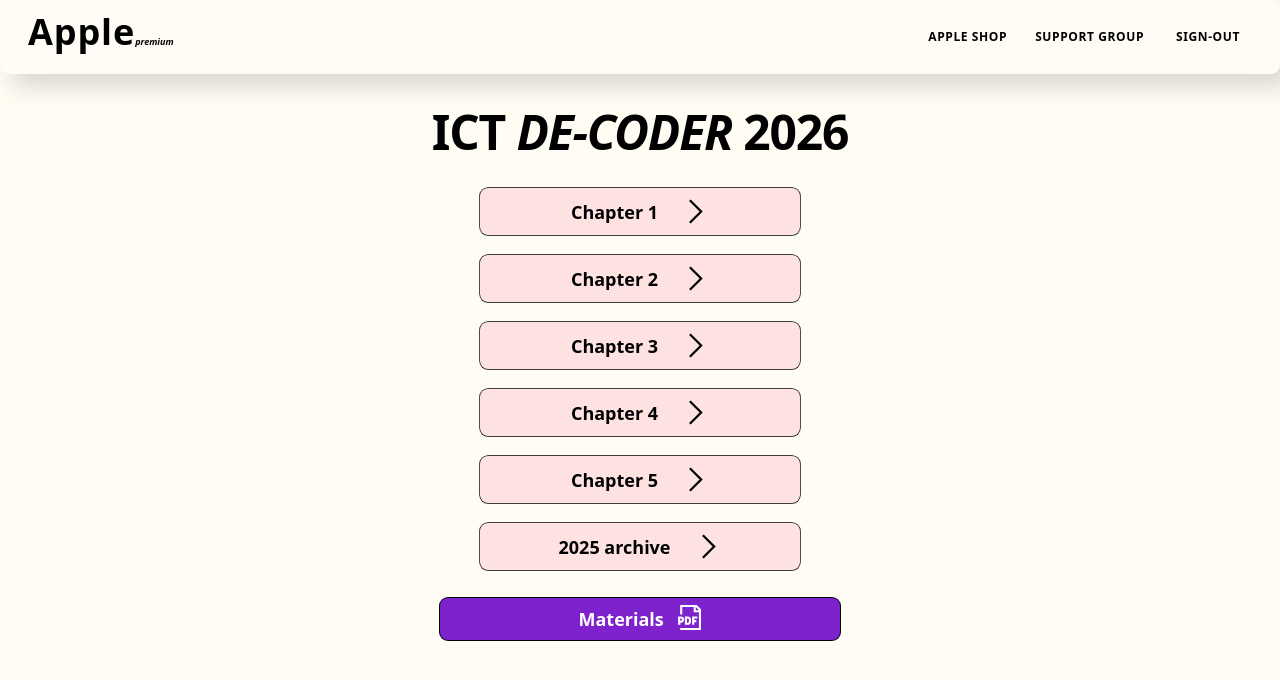
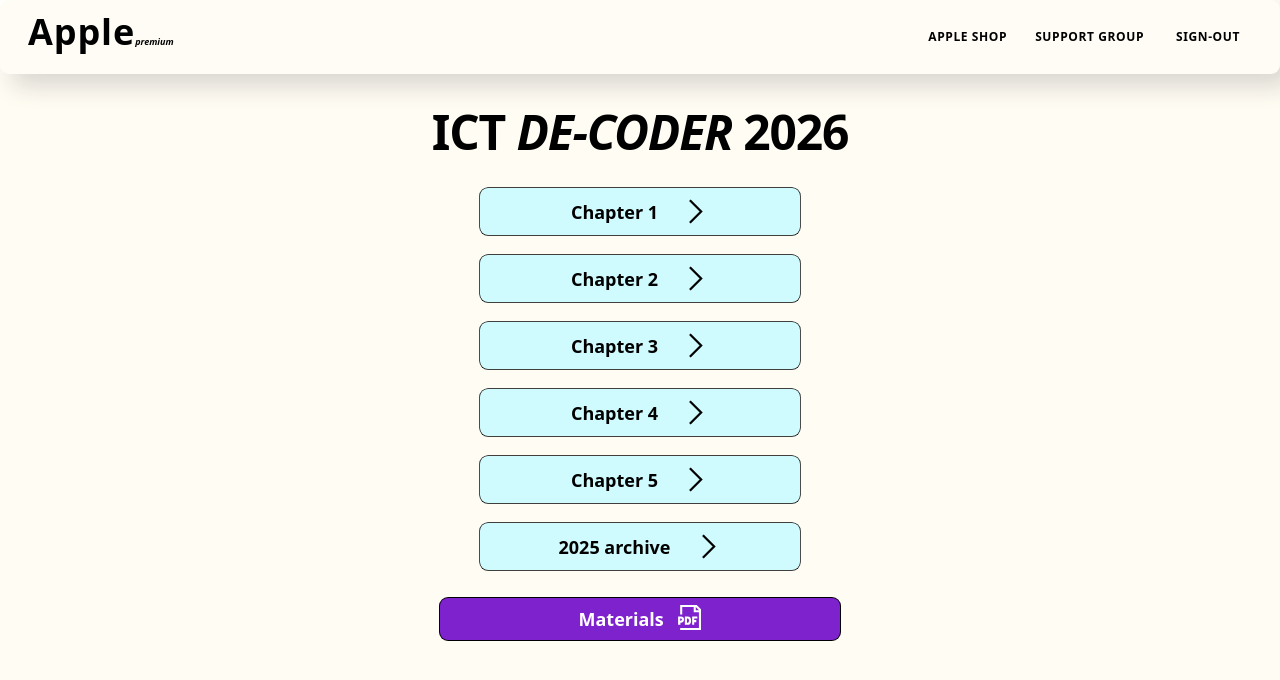
Before and after one commit to FardusWahid/hsc2026, a Next.js app: page /ict in a window 1280 px wide. Shown: the top 680 px of the page. Built offline with nearby package versions, Linux system fonts and the light colour scheme; no server answers.

Commit message:
finetune

```diff
--- a/src/app/component/class.jsx
+++ b/src/app/component/class.jsx
@@ -50,7 +50,7 @@ function Neo(props) {
       {loading && <p className=" flex justify-center items-center font-extrabold tracking-tight text-lg text-black">Loading...</p>}
       {error && <p>Error: {error}</p>}
       {!loading && !error && (
-        <div className="w-full h-full flex flex-wrap justify-center xl:mx-3 xl:justify-start gap-5  ">
+        <div className="w-full flex flex-wrap justify-center 2xl:w-[1490px] 2xl:m-auto 2xl:justify-start  gap-5  ">
           {currentVideos.map(video => (
 
             <div key={video.id} >
--- a/src/app/ict/page.jsx
+++ b/src/app/ict/page.jsx
@@ -7,8 +7,8 @@ import { GrDocumentPdf } from "react-icons/gr";
 const ChapterLink = ({ href, chapter}) => {
   return (
     <div>
-    <section className="w-[265px] font-sans text-lg hover:text-xl mt-2 mb-5 m-auto text-black bg-red-100 flex md:w-1/4 px-3 py-2 md:py-[9.5px] justify-center
-    ring-[.7px]  ring-black hover:ring-[1.2px] hover:bg-pink-200 hover:text-purple-950 rounded-lg transition-all ease-in duration-100 font-semibold hover:font-bold">
+    <section className="w-[265px] font-sans text-lg hover:text-xl mt-2 mb-5 m-auto text-black bg-cyan-100 flex md:w-1/4 px-3 py-2 md:py-[9.5px] justify-center
+    ring-[.7px]  ring-black hover:ring-[1.2px] hover:bg-cyan-200 hover:text-purple-950 rounded-lg transition-all ease-in duration-100 font-semibold hover:font-bold">
       <Link className="flex gap-6" href={href}>
         <h1>{chapter}</h1> <GrNext size={27} />
       </Link>
--- a/src/app/ict/three/page.jsx
+++ b/src/app/ict/three/page.jsx
@@ -7,7 +7,7 @@ import Neo from "@/app/component/class";
 
         <div>
             <Neo
-            chapter="Number System & Digital Device"
+            chapter="Number system & digital device"
             playid="PLjo9h8F7l8RDVbCQQufHMJd9L-Jm01KLH"
             />
         </div>
--- a/src/app/page.js
+++ b/src/app/page.js
@@ -14,7 +14,7 @@ const page = async (prop) => {
 
   return (
     <div className='select-none'>
-      <h1 className='text-center mt-4 font-[900] italic tracking-wide font-sans text-black text-3xl md:text-[40px] md:mt-2 md:tracking-tighter '><span className='max-md:hidden'>Apple</span> Academic Cycle 2026 </h1>
+      <h1 className='text-center mt-4 font-[900] tracking-wide font-sans text-black text-3xl md:text-[40px] md:mt-2 md:tracking-tighter '><span className='max-md:hidden'>Apple</span> Academic Cycle 2026 </h1>
 
 <section className='grid items-center m-auto justify-center w-3/4 mt-3 '>
 
@@ -56,7 +56,7 @@ const page = async (prop) => {
     />
     </section>
 <br/>
-    <Link className='flex justify-center bg-[#fef2d0] md:bg-[#fef2d0] ring-[.7px] ring-black hover:ring-1 hover:ring-blue-950 mt-0 p-2 rounded-lg hover:text-[17px] transition-all ease-in-out duration-200  font-sans font-extrabold tracking-widest w-11/12 m-auto mb-2 md:w-[380px] gap-2' href="/updates">See what is new<MdTipsAndUpdates size={24} color='blue'/></Link>
+    <Link className='flex justify-center bg-cyan-100 md:bg-cyan-100 ring-[.2px] ring-black hover:ring-1 hover:ring-blue-950 mt-0 p-2 rounded-md hover:text-[17px] transition-all ease-in-out duration-200  font-sans font-extrabold tracking-widest w-5/6 m-auto mb-2 md:w-[380px] gap-2' href="/updates">See what is new<MdTipsAndUpdates size={24} color='blue'/></Link>
 
     </div>
 
```
Also changed, not shown: src/app/globals.css (line endings or trailing spaces).
